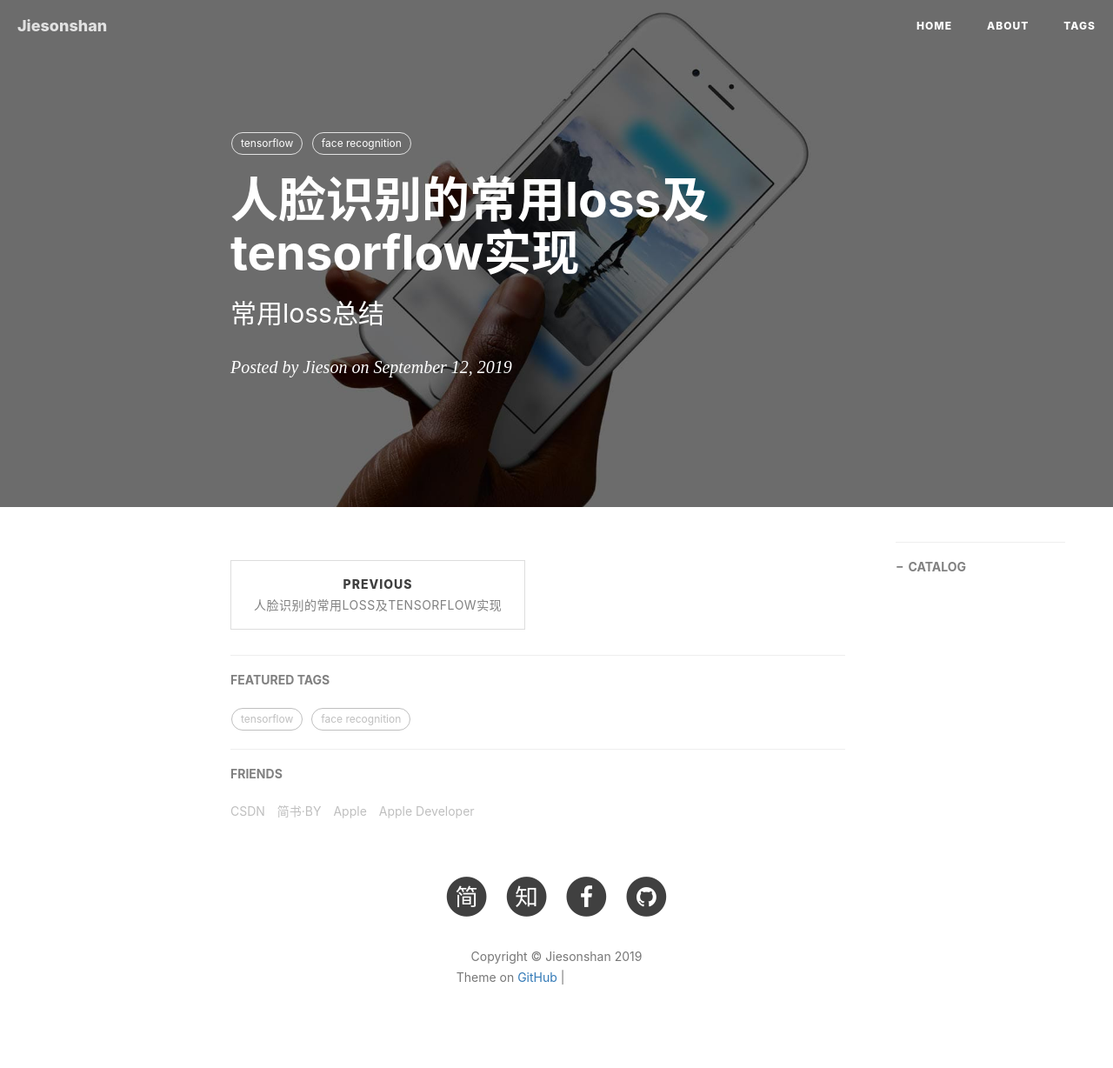
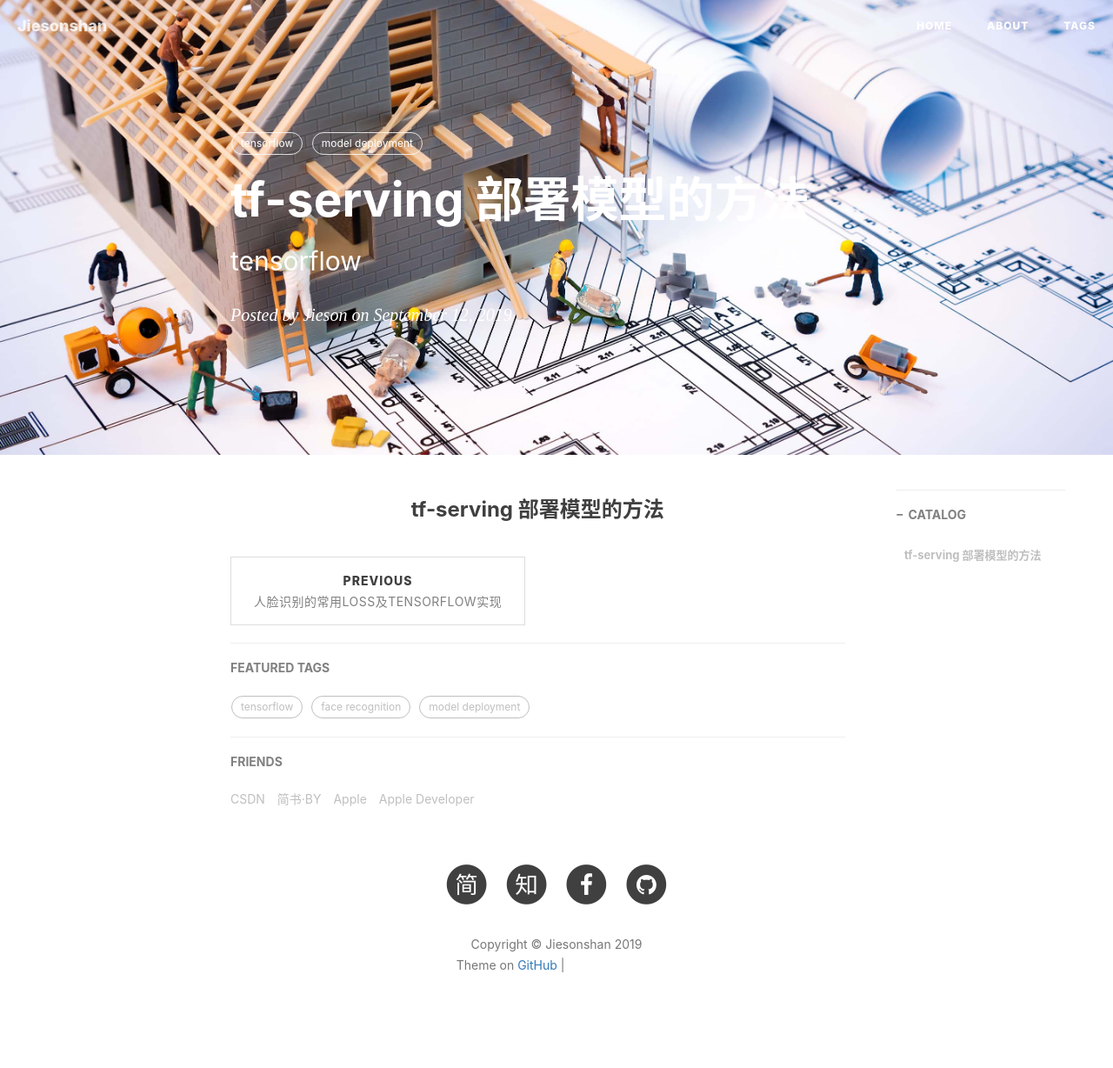
Before and after one commit to jiesonshan/jiesonshan.github.io, a Jekyll site: the page built from _posts/2019-09-12-tf-serving部署模型.md, in a window 1280 px wide. Shown: the whole page at 87% size. Built offline with Jekyll 4.4.1, drawn with Linux system fonts in a browser that asks for light colours; nearby versions of some CDN libraries; comment, search, counter and statistics services are not loaded; grey boxes are pictures that could not be loaded.

Commit message:
tf-sering

```diff
--- a/_posts/2019-09-12-tf-serving部署模型.md
+++ b/_posts/2019-09-12-tf-serving部署模型.md
@@ -1,12 +1,13 @@
 ---
 layout:     post
-title:      人脸识别的常用loss及tensorflow实现
-subtitle:   常用loss总结
+title:      tf-serving 部署模型的方法
+subtitle:   tensorflow
 date:       2019-09-12
 author:     Jieson
-header-img: img/post-bg-ios9-web.jpg
+header-img: img/post-bg-map.jpg
 catalog: true
 tags:
     - tensorflow
-    - face recognition
+    - model deployment
 ---
+### <center>tf-serving 部署模型的方法</center>
```
